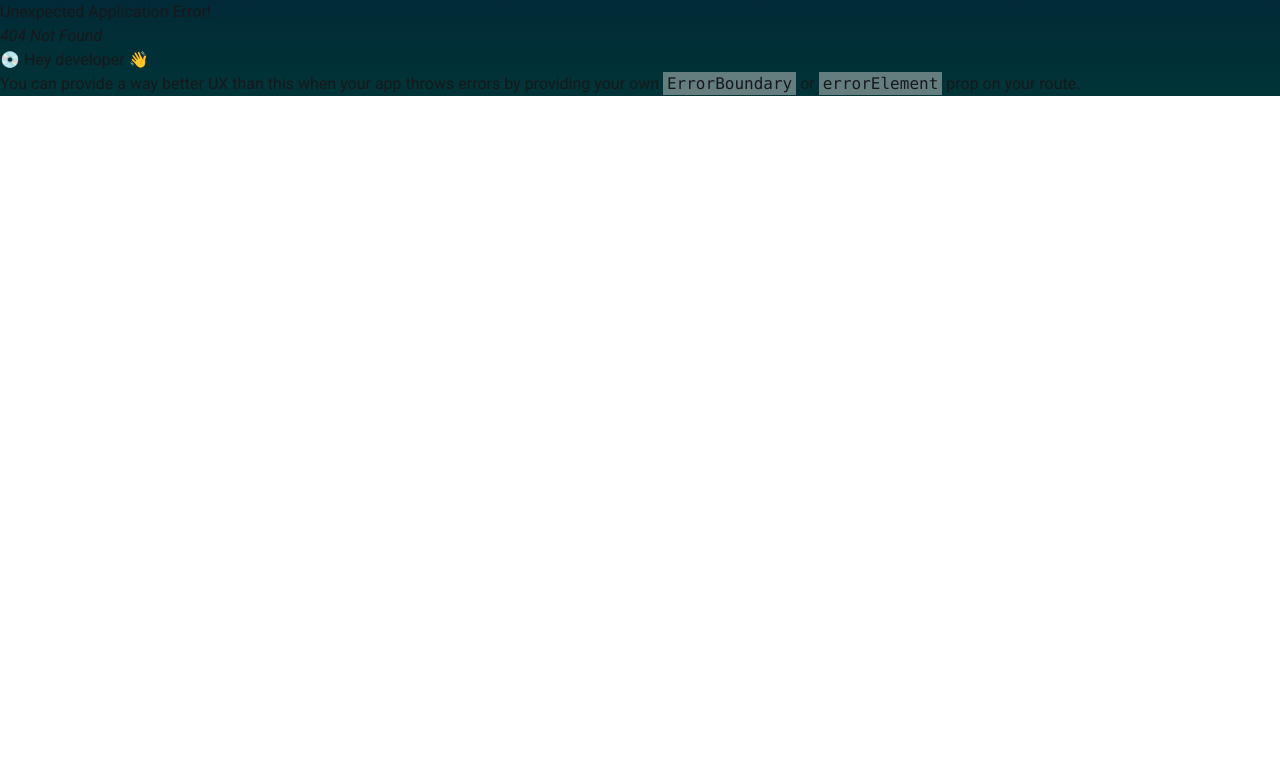
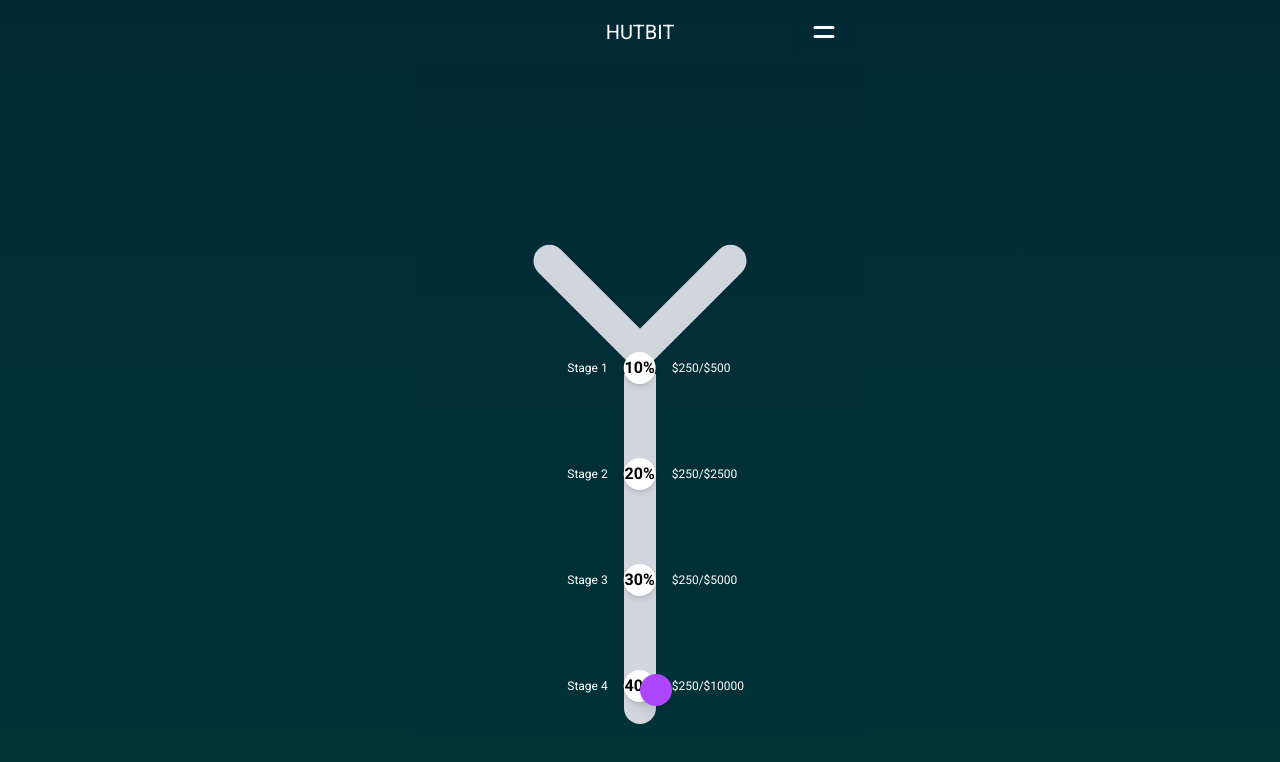
Before and after one commit to Arif-Islam21/hutbit, a React (Vite) app: page /boost-two in a window 1280 px wide. Before the commit this address had no page. Shown: the top 762 px of the page. Built offline with nearby package versions, Linux system fonts and the light colour scheme.

Commit message:
working another method

```diff
--- a/src/Components/Shared/Navbar.jsx
+++ b/src/Components/Shared/Navbar.jsx
@@ -8,6 +8,7 @@ const Navbar = () => {
     { label: "Profile", href: "/profile" },
     { label: "Group", href: "/group" },
     { label: "Boost", href: "/boost" },
+    { label: "Boost Deep", href: "/boost-two" },
     { label: "Profit", href: "/profit" },
     { label: "Wallet", href: "/wallet" },
     { label: "Support", href: "/support" },
--- a/src/Pages/Boost/Boost.jsx
+++ b/src/Pages/Boost/Boost.jsx
@@ -1,6 +1,24 @@
-import { motion } from "framer-motion";
+import {
+  motion,
+  useMotionValue,
+  useTransform,
+  useSpring,
+  useAnimationFrame,
+} from "framer-motion";
+import { useEffect, useState } from "react";
 
 const Boost = () => {
+  const y = useMotionValue(25);
+
+  // Smooth the motion value
+  const smoothY = useSpring(y, { stiffness: 100, damping: 15 });
+
+  // Background color transition from blue to dark as y increases
+  const bgColor = useTransform(
+    smoothY,
+    [0, 120], // from top to joint
+    ["#00323d", "#140B27"]
+  );
   const stages = [
     { stage: "Stage 1", percentage: "10%", amount: "$250/$500" },
     { stage: "Stage 2", percentage: "20%", amount: "$250/$2500" },
@@ -9,10 +27,10 @@ const Boost = () => {
   ];
 
   return (
-    <div className="min-h-screen bg-gradient-to-b from-first to-second flex items-center justify-center p-4">
+    <motion.div className="min-h-screen bg-gradient-to-b from-first to-second flex items-center justify-center p-4">
       <div className="relative w-64 h-[500px] flex items-center justify-center">
         {/* Left Arm of Y */}
-        <div className="absolute top-0 left-1/2 w-8 h-40 bg-gray-300 origin-bottom-left rotate-[-45deg] rounded-full" />
+        <motion.div className="absolute transition-colors duration-1000 top-0 left-1/2 w-8 h-40 bg-gray-300 origin-bottom-left rotate-[-45deg] rounded-full" />
 
         {/* Right Arm of Y */}
         <div className="absolute top-0 right-1/2 w-8 h-40 bg-gray-300 origin-bottom-right rotate-[45deg] rounded-full" />
@@ -39,8 +57,17 @@ const Boost = () => {
             ))}
           </div>
         </div>
+        <motion.div
+          className="absolute top-0 left-1/2 -translate-x-1/2 size-8 bg-pink-300 rounded-full z-20"
+          style={{ x: useTransform(y, [10, 110], [-100, 0]), y }}
+          animate={{ y: 120 }}
+          transition={{ duration: 2, ease: "easeInOut" }}
+        />
+
+        {/* Joint Center Dot */}
+        {/* <div className="absolute top-40 w-4 h-4 bg-white rounded-full z-30" /> */}
       </div>
-    </div>
+    </motion.div>
   );
 };
 
--- /dev/null
+++ b/src/Pages/Boost/BoostTwo.jsx
@@ -0,0 +1,124 @@
+import {
+  motion,
+  useMotionValue,
+  useTransform,
+  useSpring,
+  AnimatePresence,
+} from "framer-motion";
+import { useEffect, useState } from "react";
+
+const BoostTwo = () => {
+  const [phase, setPhase] = useState(0);
+  const leftBallY = useMotionValue(0);
+  const rightBallY = useMotionValue(0);
+  const centerBallY = useMotionValue(0);
+
+  // Spring versions for smoother animation
+  const smoothLeftY = useSpring(leftBallY, { stiffness: 200, damping: 20 });
+  const smoothRightY = useSpring(rightBallY, { stiffness: 200, damping: 20 });
+  const smoothCenterY = useSpring(centerBallY, { stiffness: 200, damping: 20 });
+
+  // X positions to make balls follow the Y shape
+  const leftBallX = useTransform(smoothLeftY, [0, 100], [0, 0]);
+  const rightBallX = useTransform(smoothRightY, [0, 100], [0, 0]);
+
+  const stages = [
+    { stage: "Stage 1", percentage: "10%", amount: "$250/$500" },
+    { stage: "Stage 2", percentage: "20%", amount: "$250/$2500" },
+    { stage: "Stage 3", percentage: "30%", amount: "$250/$5000" },
+    { stage: "Stage 4", percentage: "40%", amount: "$250/$10000" },
+  ];
+
+  useEffect(() => {
+    const sequence = async () => {
+      // Phase 1: Balls come down the arms
+      setPhase(1);
+      leftBallY.set(100);
+      rightBallY.set(100);
+
+      await new Promise((resolve) => setTimeout(resolve, 1500));
+
+      // Phase 2: Center ball comes down the stem
+      setPhase(2);
+      centerBallY.set(300);
+    };
+
+    sequence();
+
+    return () => {
+      // Cleanup
+      leftBallY.set(0);
+      rightBallY.set(0);
+      centerBallY.set(0);
+    };
+  }, []);
+
+  return (
+    <div className="min-h-screen bg-gradient-to-b from-first to-second flex items-center justify-center p-4">
+      <div className="relative w-64 h-[500px] flex items-center justify-center">
+        {/* Left Arm of Y */}
+        <motion.div className="absolute top-0 left-1/2 w-8 h-40 bg-gray-300 origin-bottom-left rotate-[-45deg] rounded-full" />
+
+        {/* Right Arm of Y */}
+        <motion.div className="absolute top-0 right-1/2 w-8 h-40 bg-gray-300 origin-bottom-right rotate-[45deg] rounded-full" />
+
+        {/* Stem of Y */}
+        <motion.div className="absolute top-40 rounded-t-none w-8 h-[70%] bg-gray-300 rounded-full z-10" />
+
+        {/* Stage Items */}
+        <div className="absolute top-40 h-[70%] left-1/2 transform -translate-x-[47%] -translate-y-[30px] w-full text-white z-20">
+          <div className="flex flex-col h-full justify-between items-center gap-6 mt-2">
+            {stages.map((item, index) => (
+              <div key={index} className="flex items-center gap-4">
+                <p className="text-xs w-20 text-right">{item.stage}</p>
+                <div className="size-8 rounded-full bg-white text-black flex items-center justify-center font-bold shadow-md">
+                  <p>{item.percentage}</p>
+                </div>
+                <p className="text-xs w-24 text-left">{item.amount}</p>
+              </div>
+            ))}
+          </div>
+        </div>
+
+        {/* Left Ball */}
+        <motion.div
+          className="absolute top-0 left-1/2 size-8 bg-pink-300 rounded-full z-20 shadow-lg"
+          style={{
+            y: smoothLeftY,
+            x: useTransform(smoothLeftY, [0, 100], [-40, 0]),
+          }}
+          animate={{
+            opacity: phase === 1 ? 1 : 0,
+          }}
+        />
+
+        {/* Right Ball */}
+        <motion.div
+          className="absolute top-0 right-1/2 size-8 bg-blue-300 rounded-full z-20 shadow-lg"
+          style={{
+            y: smoothRightY,
+            x: useTransform(smoothRightY, [0, 100], [40, 0]),
+          }}
+          animate={{
+            opacity: phase === 1 ? 1 : 0,
+          }}
+        />
+
+        {/* Center Ball */}
+        <motion.div
+          className="absolute top-40 left-1/2 size-8 bg-purple-500 rounded-full z-20 shadow-lg"
+          style={{
+            y: smoothCenterY,
+            x: useTransform(smoothCenterY, [0, 300], [0, 0]),
+          }}
+          animate={{
+            opacity: phase === 2 ? 1 : 0,
+          }}
+          initial={{ opacity: 0 }}
+        />
+      </div>
+    </div>
+  );
+};
+
+export default BoostTwo;
--- a/src/Routes/Routes.jsx
+++ b/src/Routes/Routes.jsx
@@ -9,6 +9,7 @@ import EmailVerification from "../Pages/Authentication/EmailVerification";
 import PasswordReset from "../Pages/Authentication/PasswordReset";
 import AboutUs from "../Pages/AboutUs/AboutUs";
 import Boost from "../Pages/Boost/Boost";
+import BoostTwo from "../Pages/Boost/BoostTwo";
 
 const HomeRoutes = createBrowserRouter([
   {
@@ -31,6 +32,10 @@ const HomeRoutes = createBrowserRouter([
         path: "/boost",
         element: <Boost />,
       },
+      {
+        path: "/boost-two",
+        element: <BoostTwo />,
+      },
     ],
   },
   {
```
